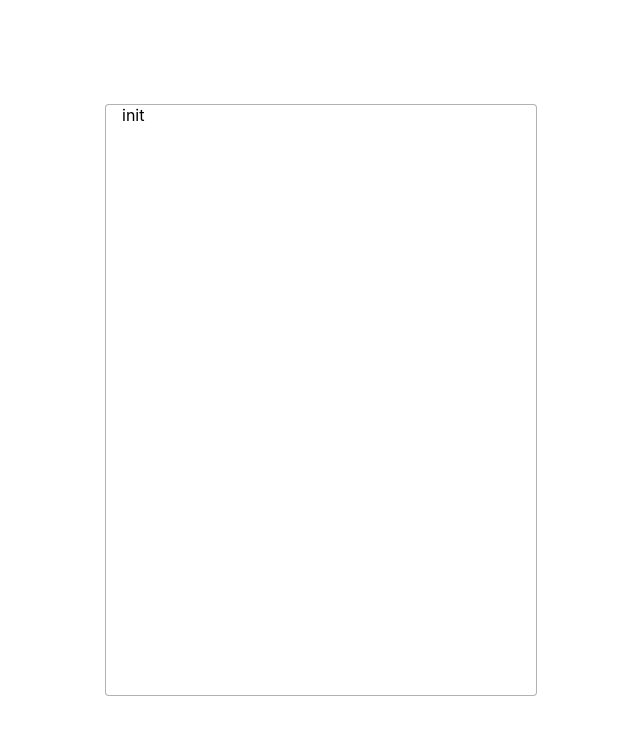
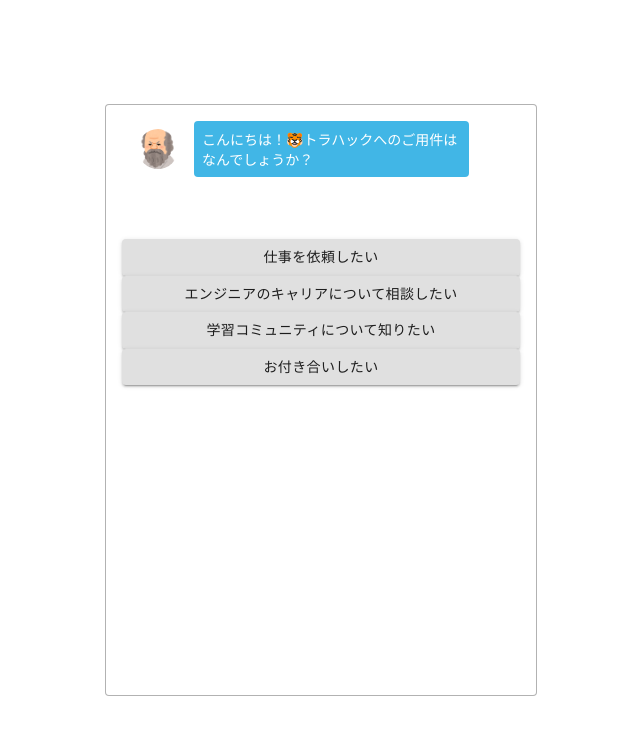
Before and after one commit to nosuke0926/react-chatbot, a React (Create React App) app: page / in a window 1280 px wide. Shown: the top 734 px of the page, without its empty margins (319-959 px from the left). Built offline with nearby package versions, Linux system fonts and the light colour scheme.

Commit message:
チャット部分作成

```diff
--- a/src/App.tsx
+++ b/src/App.tsx
@@ -1,12 +1,13 @@
 import React from 'react'
 import defaultDataset from 'dataset'
 import 'assets/styles/style.css'
+import { AnswersList, Chats } from 'components/index'
 
 interface Props {
   answers: Array<object>
   chats: Array<object>
-  currentId: String
-  dataset: object
+  currentId: string
+  dataset: any
   open: boolean
 }
 
@@ -22,11 +23,56 @@ export default class App extends React.Component<State, Props> {
       dataset: defaultDataset,
       open: false,
     }
+    this.selectAnswer = this.selectAnswer.bind(this)
+  }
+
+  displayNextQuestion = (nextQuestionId: string) => {
+    const chats = this.state.chats
+    chats.push({
+      text: this.state.dataset[nextQuestionId].question,
+      type: 'question',
+    })
+
+    this.setState({
+      answers: this.state.dataset[nextQuestionId].answers,
+      chats: chats,
+      currentId: nextQuestionId,
+    })
+  }
+
+  selectAnswer = (selectedAnswer: string, nextQuestionId: string) => {
+    switch (true) {
+      case nextQuestionId === 'init':
+        this.displayNextQuestion(nextQuestionId)
+        break
+
+      default:
+        const chats = this.state.chats
+        chats.push({
+          text: selectedAnswer,
+          type: 'answer',
+        })
+        this.setState({ chats: chats })
+        this.displayNextQuestion(nextQuestionId)
+
+        break
+    }
+  }
+
+  componentDidMount() {
+    const initAnswer = ''
+    this.selectAnswer(initAnswer, this.state.currentId)
   }
   render() {
     return (
       <section className="c-section">
-        <div className="c-box">{this.state.currentId}</div>
+        <div className="c-box">
+          <Chats chats={this.state.chats} />
+          <AnswersList
+            answers={this.state.answers}
+            select={this.selectAnswer}
+          />
+        </div>
       </section>
     )
   }
--- /dev/null
+++ b/src/components/Answer.tsx
@@ -0,0 +1,30 @@
+import React from 'react'
+// import { makeStyles, createStyles, Theme } from '@material-ui/core/styles'
+import Button from '@material-ui/core/Button'
+
+// const useStyles = makeStyles((theme: Theme) =>
+//   createStyles({
+//     root: {
+//       '& > *': {
+//         margin: theme.spacing(1),
+//       },
+//     },
+//   }),
+// )
+
+const Answer = (props: any) => {
+  //   const classes = useStyles()
+
+  return (
+    <Button
+      variant="contained"
+      onClick={() => {
+        props.select(props.content, props.nextId)
+      }}
+    >
+      {props.content}
+    </Button>
+  )
+}
+
+export default Answer
--- /dev/null
+++ b/src/components/AnswersList.tsx
@@ -0,0 +1,23 @@
+import React from 'react'
+import { Answer } from 'components/index'
+
+const AnswersList = (props: any) => {
+  return (
+    <div className="c-grid__answer">
+      {props.answers.map(
+        (value: { content: string; nextId: string }, index: number) => {
+          return (
+            <Answer
+              content={value.content}
+              nextId={value.nextId}
+              key={index.toString}
+              select={props.select}
+            />
+          )
+        },
+      )}
+    </div>
+  )
+}
+
+export default AnswersList
--- /dev/null
+++ b/src/components/Chat.tsx
@@ -0,0 +1,25 @@
+import React from 'react'
+import ListItem from '@material-ui/core/ListItem'
+import ListItemAvatar from '@material-ui/core/ListItemAvatar'
+import Avatar from '@material-ui/core/Avatar'
+import Baby from 'assets/image/akachan_smile.png'
+import Philosopher from 'assets/image/nigaoe_socrates.png'
+
+const Chat = (props: any) => {
+  const isQuestion = props.type === 'question'
+  const classes = isQuestion ? 'p-chat__row' : 'p-chat__reverse'
+  return (
+    <ListItem className={classes}>
+      <ListItemAvatar>
+        {isQuestion ? (
+          <Avatar alt="Remy Sharp" src={Philosopher} />
+        ) : (
+          <Avatar alt="Remy Sharp" src={Baby} />
+        )}
+      </ListItemAvatar>
+      <div className="p-chat__bubble">{props.text}</div>
+    </ListItem>
+  )
+}
+
+export default Chat
--- /dev/null
+++ b/src/components/Chats.tsx
@@ -0,0 +1,33 @@
+import React from 'react'
+import { createStyles, Theme, makeStyles } from '@material-ui/core/styles'
+import List from '@material-ui/core/List'
+import { Chat } from 'components/index'
+
+const useStyles = makeStyles((theme: Theme) =>
+  createStyles({
+    root: {
+      width: '100%',
+      maxWidth: '36ch',
+      backgroundColor: theme.palette.background.paper,
+    },
+    inline: {
+      display: 'inline',
+    },
+  }),
+)
+
+const Chats = (props: any) => {
+  const classes = useStyles()
+
+  return (
+    <List className={classes.root}>
+      {props.chats.map(
+        (chat: { text: string; type: string }, index: number) => {
+          return <Chat text={chat.text} type={chat.type} key={index.toString} />
+        },
+      )}
+    </List>
+  )
+}
+
+export default Chats
--- /dev/null
+++ b/src/components/index.ts
@@ -0,0 +1,4 @@
+export { default as AnswersList } from 'components/AnswersList'
+export { default as Answer } from 'components/Answer'
+export { default as Chats } from 'components/Chats'
+export { default as Chat } from 'components/Chat'
--- a/src/dataset.ts
+++ b/src/dataset.ts
@@ -1,4 +1,4 @@
-const defaultDataset = {
+const defaultDataset: { [key: string]: { [key: string]: any } } = {
   init: {
     answers: [
       { content: '仕事を依頼したい', nextId: 'job_offer' },
--- a/tsconfig.json
+++ b/tsconfig.json
@@ -20,7 +20,7 @@
     "noImplicitThis": true,
     "noImplicitReturns": true,
     "noUnusedLocals": true,
-    "noUnusedParameters": true,
+    "noUnusedParameters": false,
     "baseUrl": "src"
   },
   "include": ["src"]
```
Also changed, not shown: src/assets/image/akachan_smile.png (added), src/assets/image/nigaoe_socrates.png (added).
